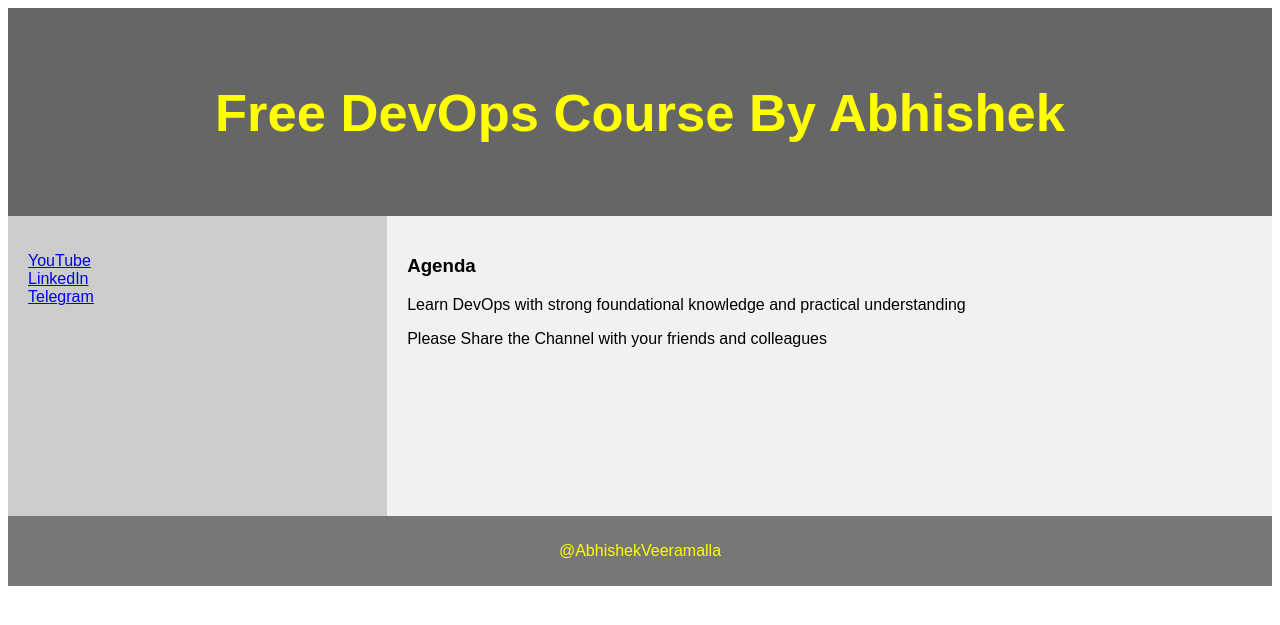
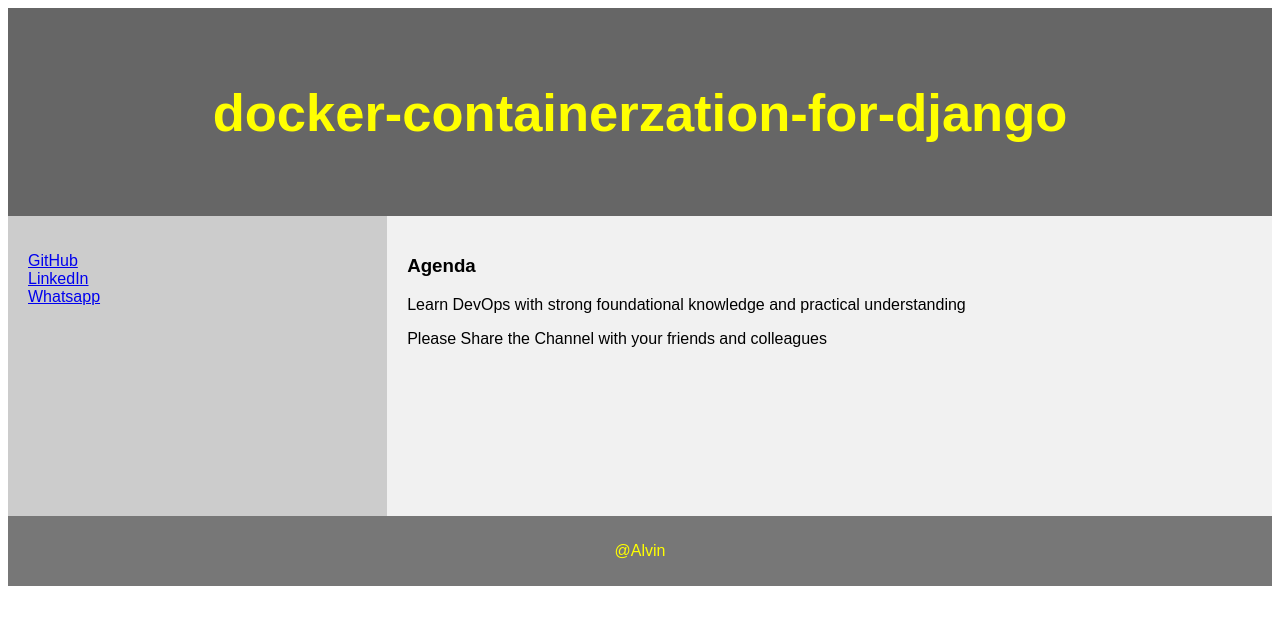
Before and after one commit to MachariaAlvin/docker-containerzation-for-django, a Django app: page /demo/ in a window 1280 px wide. Shown: the top 625 px of the page. Run offline with Django 4.2, Linux system fonts and the light colour scheme.

Commit message:
Update demo_site.html

```diff
--- a/devops/demo/templates/demo_site.html
+++ b/devops/demo/templates/demo_site.html
@@ -73,15 +73,15 @@ footer {
 
 
 <header>
-  <h2>Free DevOps Course By Abhishek</h2>
+  <h2>docker-containerzation-for-django</h2>
 </header>
 
 <section>
   <nav>
     <ul>
-      <li><a href="www.youtube.com/@AbhishekVeeramalla">YouTube</a></li>
-      <li><a href="www.linkedin.com/in/abhishek-veeramalla-77b33996/">LinkedIn</a></li>
-      <li><a href="https://telegram.me/abhishekveeramalla">Telegram</a></li>
+      <li><a href="www.youtube.com/@AbhisiihekVeeramalla">GitHub</a></li>
+      <li><a href="www.linkedin.com/in/abhiiishek-veeramalla-77b33996/">LinkedIn</a></li>
+      <li><a href="https://telegram.me/abhiiishekveeramalla">Whatsapp</a></li>
     </ul>
   </nav>
 
@@ -93,7 +93,7 @@ footer {
 </section>
 
 <footer>
-  <p>@AbhishekVeeramalla</p>
+  <p>@Alvin</p>
 </footer>
 
 </body>
```
